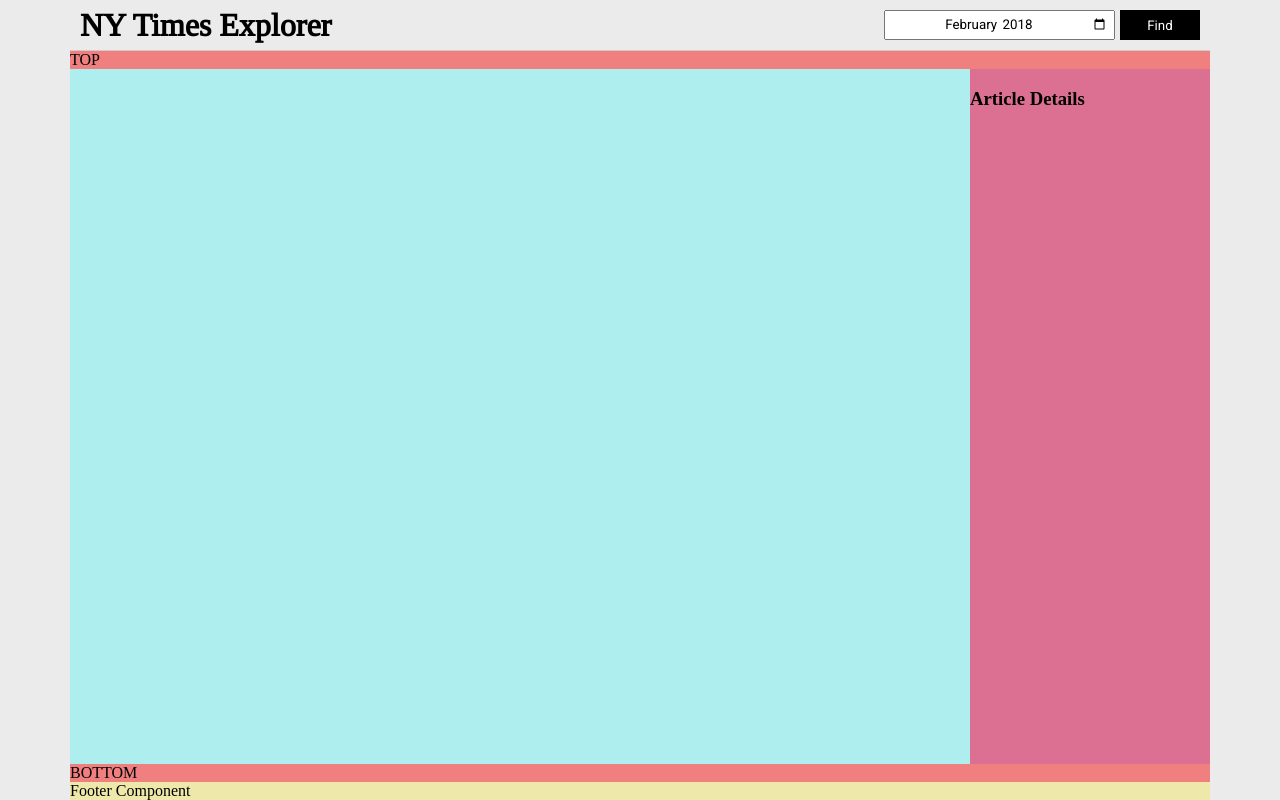
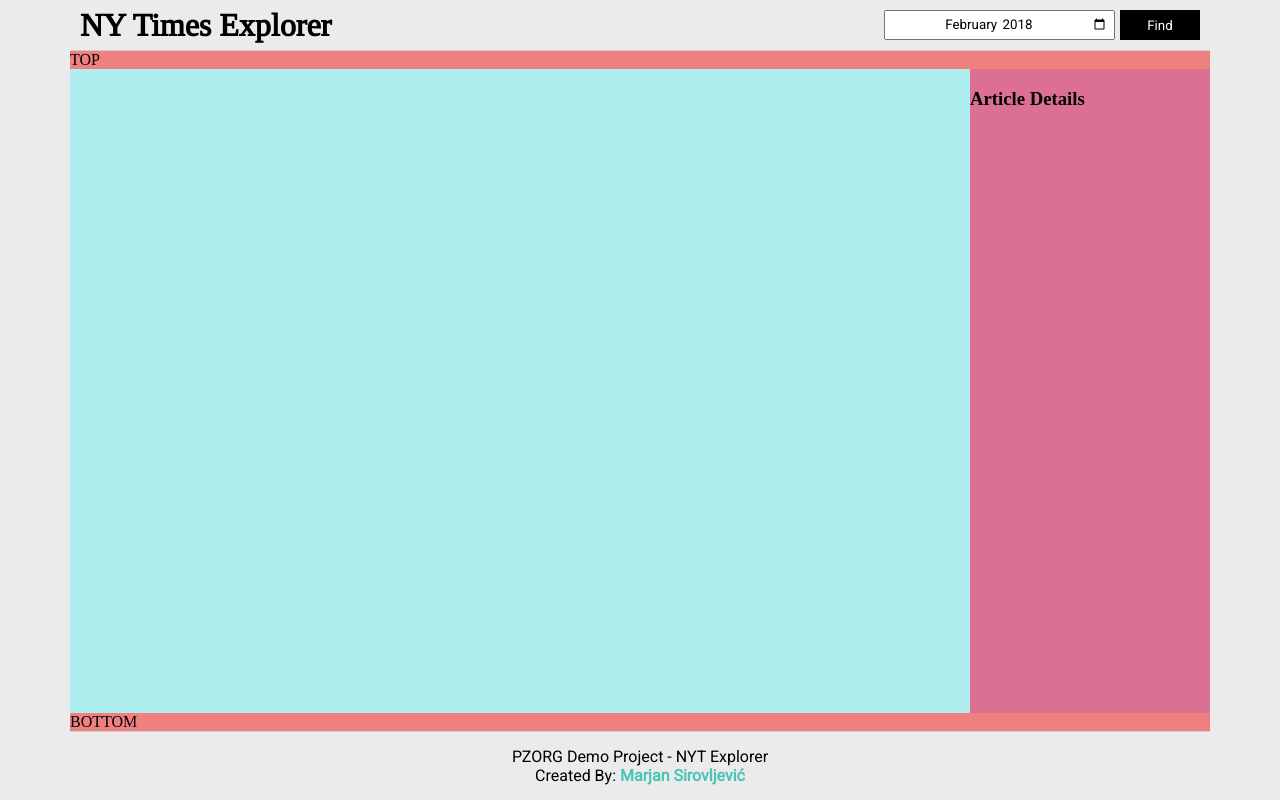
Before and after one commit to MarjanSirovljevic/nyt-explorer, a plain HTML site: page index.html in a window 1280 px wide. Drawn offline with nearby package versions, Linux system fonts and the light colour scheme.

Commit message:
styling the Footer component

```diff
--- a/css/index.css
+++ b/css/index.css
@@ -164,6 +164,23 @@ button:disabled, input[type="submit"]:disabled { cursor: default; opacity: 0.25;
 /* ======================================( F O O T E R )======================================== */
 
 #footer {
-  flex: 0 1 0%;
-  background: palegoldenrod;
+  border-top: 1px solid #cdcdcd;
+  padding: 15px;
+  font-family: 'Roboto', sans-serif;
+  text-align: center;
 }
+#footer > p { margin: 0; }
+#footer > p > span:nth-child(2) { font-weight: 600; color: #49c5b6; }
+
+/* medium devices */
+@media (min-width: 768px) {
+  #footer { width: 720px; margin: 0 auto; }
+}
+/* large devices */
+@media (min-width: 992px) {
+  #footer { width: 960px; margin: 0 auto; }
+}
+/* extra large devices */
+@media (min-width: 1200px) {
+  #footer { width: 1140px; margin: 0 auto; }
+}
--- a/js/index.js
+++ b/js/index.js
@@ -209,11 +209,13 @@ class ArticleDetails extends React.Component {
   }
 }
 
-
 class Footer extends React.Component {
   render() {
     return (
-      <footer id="footer">Footer Component</footer>
+      <footer id="footer">
+        <p>PZORG Demo Project - NYT Explorer</p>
+        <p><span>Created By: </span><span>Marjan Sirovljević</span></p>
+      </footer>
     );
   }
 }
```
